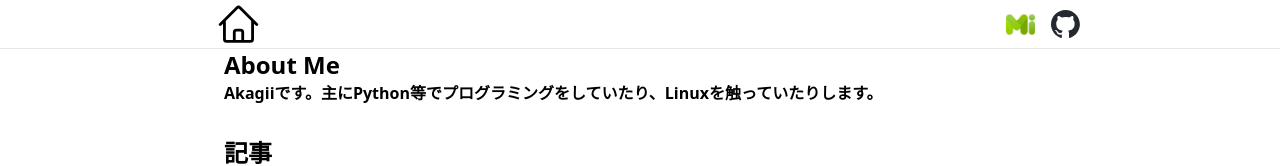
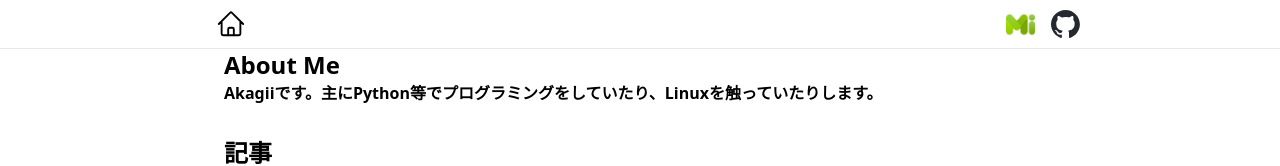
Before and after one commit to akagii-dev/akagii.net, a Next.js app: page / in a window 1280 px wide. Shown: the top 166 px of the page. Built offline with nearby package versions, Linux system fonts and the light colour scheme.

Commit message:
fix home logo

```diff
--- a/components/hedaer.js
+++ b/components/hedaer.js
@@ -5,7 +5,7 @@ const Header = () => {
     <header className="sticky top-0 border-b z-10 bg-white">
       <div className="max-w-4xl mx-auto flex justify-between items-center h-12">
         <Link href="/" className="ml-6">
-          <Image src={"/home.svg"} width={45} height={45} alt/>
+          <Image src={"/home.svg"} width={30} height={30} alt="home"/>
         </Link>
         <ul className="flex">
           <li>
```
